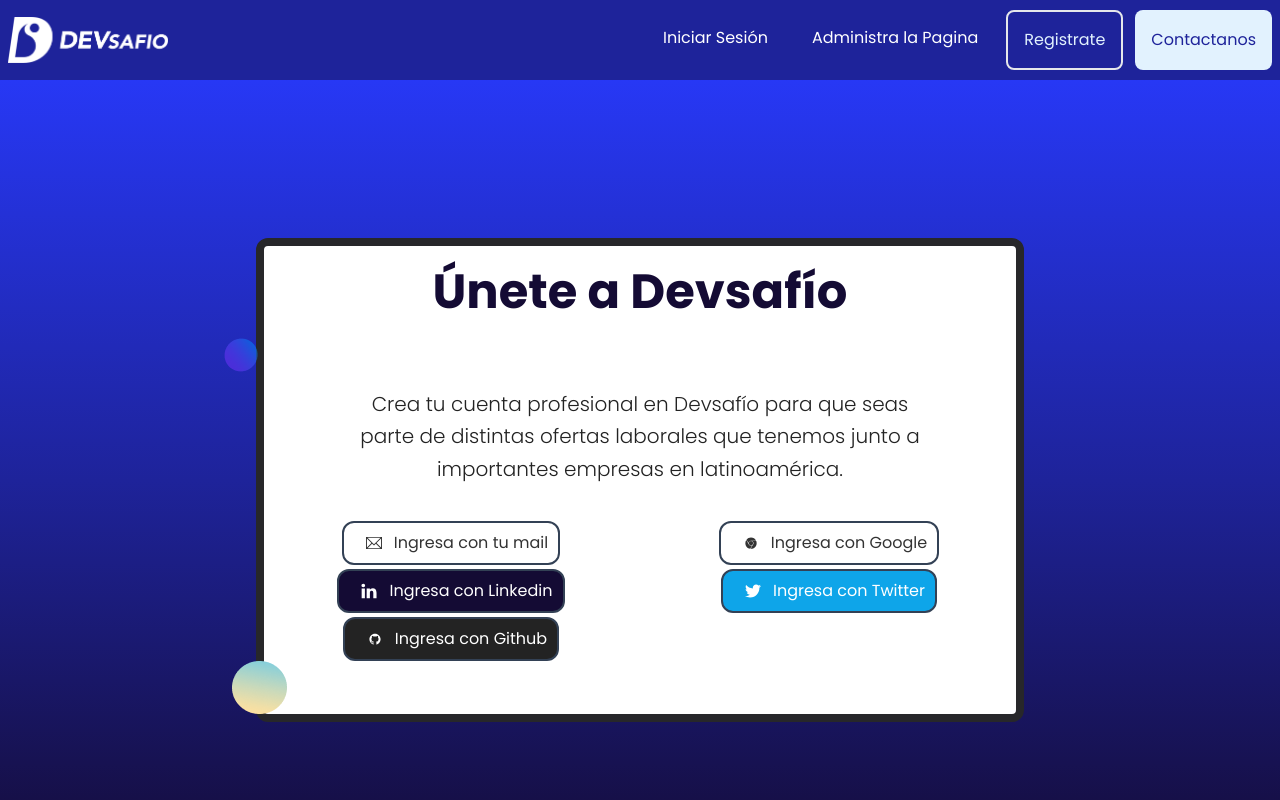
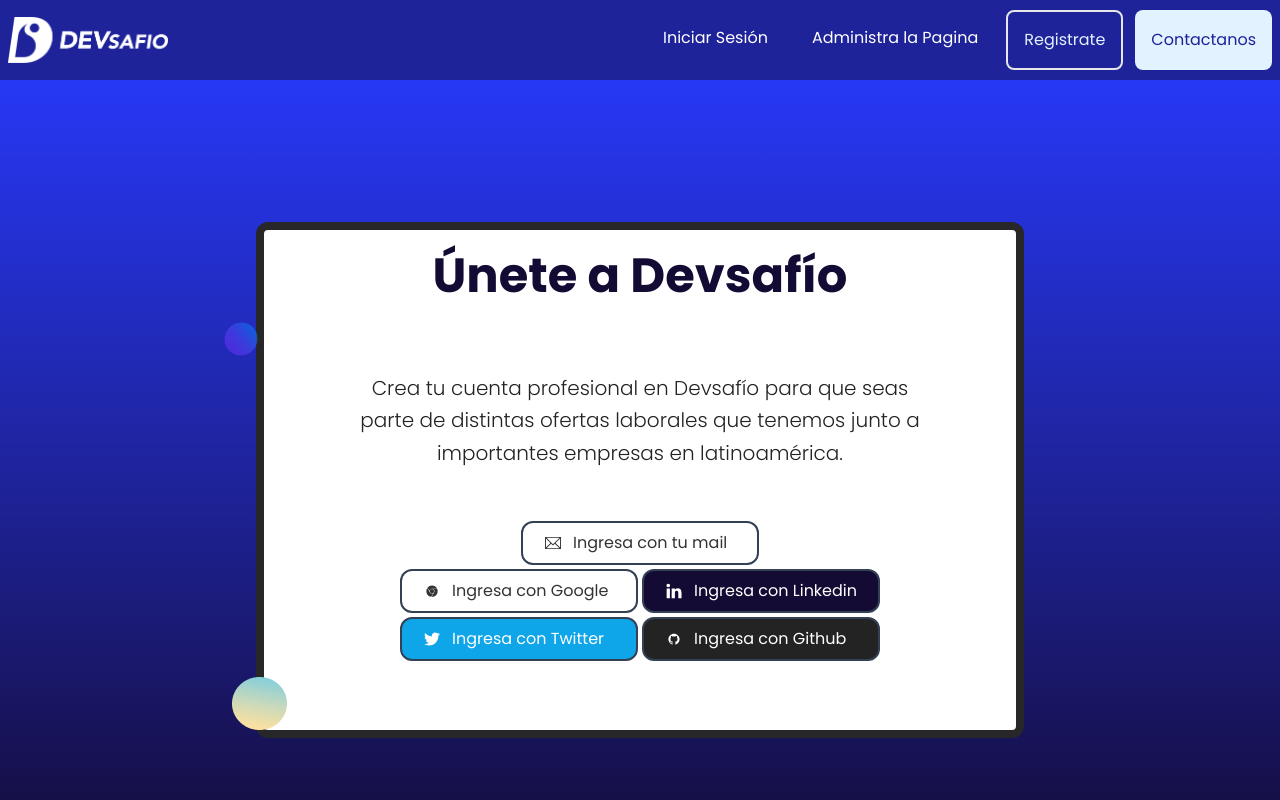
Before and after one commit to vecarope/ejemploReact, a React (Create React App) app: page /login in a window 1280 px wide. Shown: the top 800 px of the page. Built offline with nearby package versions, Linux system fonts and the light colour scheme; what tw-elements would draw is missing.

Commit message:
fix: grid styles in options

```diff
--- a/src/components/Login/pure/Account.jsx
+++ b/src/components/Login/pure/Account.jsx
@@ -4,21 +4,21 @@ import { loginOptions } from '../../../common/loginOptions';
 
 const Account = ({ change }) => {
   return (
-    <div className="grid grid-cols-1 md:grid-cols-2 gap-1">
+    <div className="grid grid-cols-1 md:grid-cols-4 gap-1 p-4 max-w-xs md:max-w-lg mx-auto">
       {loginOptions.map((ele) =>
         ele.title === 'Ingresa con tu mail' ? (
-          <div>
-            <button onClick={() => change('email')}>
-              <Option info={ele} key={'option' + ele.id} />
-            </button>
-          </div>
+          <button
+            className="col-span-2 col-start-2"
+            onClick={() => change('email')}
+          >
+            <Option info={ele} key={'option' + ele.id} />
+          </button>
         ) : (
-          <div>
-            <button /* onClick={() => **aqui iria la llamada a la api para el login de cada opcion} */
-            >
-              <Option info={ele} key={'option' + ele.id} />
-            </button>
-          </div>
+          <button
+            className="col-span-2" /* onClick={() => **aqui iria la llamada a la api para el login de cada opcion} */
+          >
+            <Option info={ele} key={'option' + ele.id} />
+          </button>
         )
       )}
     </div>
```
